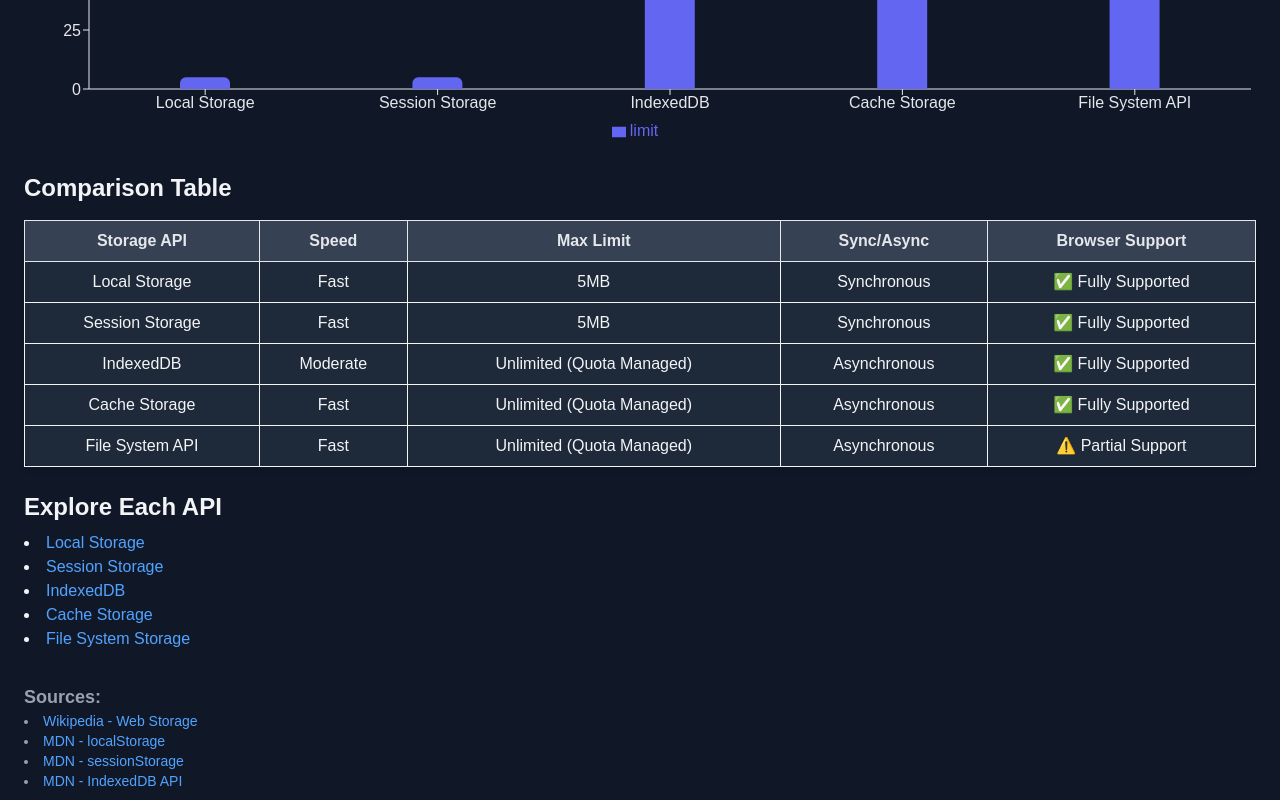
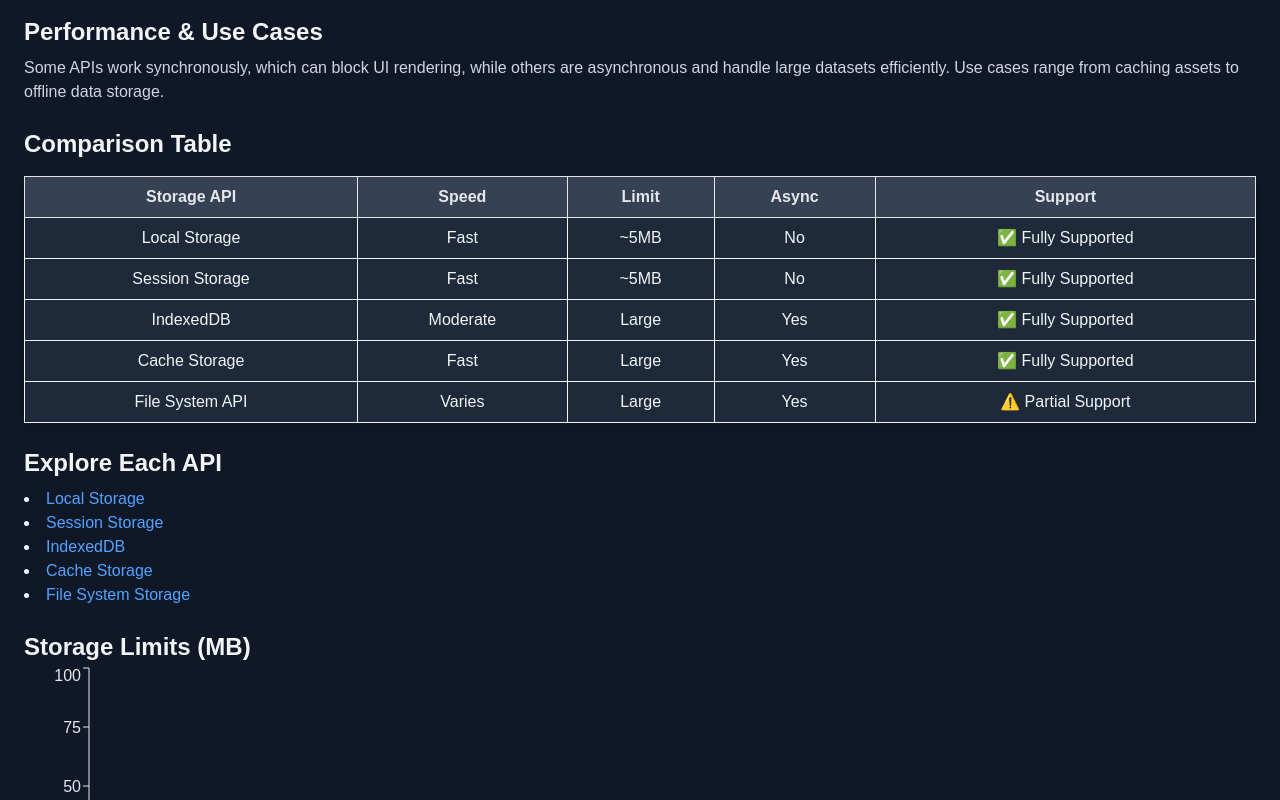
Before and after one commit to hagenbrandt/nextjs-web-storage-demo, a Next.js app: page / in a window 1280 px wide. Shown: the part 300-1100 px from the top of the page. Built offline with nearby package versions, Linux system fonts and the light colour scheme.

Commit message:
feat: make home page dynamic

```diff
--- a/src/app/page.tsx
+++ b/src/app/page.tsx
@@ -1,5 +1,5 @@
 "use client";
-import React, { useEffect, useState } from "react";
+import React, { useState, useEffect } from "react";
 import Link from "next/link";
 import {
   BarChart,
@@ -11,81 +11,35 @@ import {
   Legend,
 } from "recharts";
 
-const storageData = [
-  {
-    name: "Local Storage",
-    speed: "Fast",
-    limit: 5,
-    displayLimit: "5MB",
-    async: "Synchronous",
-    support: "✅ Fully Supported",
-  },
-  {
-    name: "Session Storage",
-    speed: "Fast",
-    limit: 5,
-    displayLimit: "5MB",
-    async: "Synchronous",
-    support: "✅ Fully Supported",
-  },
-  {
-    name: "IndexedDB",
-    speed: "Moderate",
-    limit: 100,
-    displayLimit: "Unlimited (Quota Managed)",
-    async: "Asynchronous",
-    support: "✅ Fully Supported",
-  },
-  {
-    name: "Cache Storage",
-    speed: "Fast",
-    limit: 100,
-    displayLimit: "Unlimited (Quota Managed)",
-    async: "Asynchronous",
-    support: "✅ Fully Supported",
-  },
-  {
-    name: "File System API",
-    speed: "Fast",
-    limit: 100,
-    displayLimit: "Unlimited (Quota Managed)",
-    async: "Asynchronous",
-    support: "⚠️ Partial Support",
-  },
-];
-
 export default function HomePage() {
-  const [mounted, setMounted] = useState(false);
+  const [homeData, setHomeData] = useState<any>(null);
 
   useEffect(() => {
-    setMounted(true);
+    fetch("/api/home")
+      .then((res) => res.json())
+      .then((data) => setHomeData(data))
+      .catch((err) => console.error("Error fetching home page data:", err));
   }, []);
 
-  if (!mounted) return null;
+  if (!homeData) {
+    return (
+      <div className="p-6 text-gray-100 bg-gray-900 min-h-screen">
+        Loading...
+      </div>
+    );
+  }
 
   return (
     <div className="p-6 text-gray-100 bg-gray-900 min-h-screen">
-      <h1 className="text-3xl font-bold">Web Storage API Comparison</h1>
-      <p className="mt-2 text-gray-300">
-        Explore different web storage APIs, their limitations, and browser
-        support.
-      </p>
+      <h1 className="text-3xl font-bold">{homeData.title}</h1>
+      <p className="mt-2 text-gray-300">{homeData.description}</p>
 
-      <div className="mt-6">
-        <h2 className="text-2xl font-semibold">Storage Limits (MB)</h2>
-        <ResponsiveContainer width="100%" height={300}>
-          <BarChart data={storageData} barGap={8} barSize={50}>
-            <XAxis dataKey="name" stroke="#E5E7EB" />
-            <YAxis stroke="#E5E7EB" />
-            <Tooltip
-              contentStyle={{ backgroundColor: "#1F2937", color: "#E5E7EB" }}
-              cursor={{ fill: "transparent" }}
-            />
-            <Legend />
-            <Bar dataKey="limit" fill="#6366F1" radius={[10, 10, 0, 0]} />
-          </BarChart>
-        </ResponsiveContainer>
+      {homeData.sections?.map((section: any, index: number) => (
+        <div key={index} className="mt-6">
+          <h2 className="text-2xl font-semibold">{section.title}</h2>
+          <p className="mt-2 text-gray-300">{section.text}</p>
         </div>
+      ))}
 
       <div className="mt-6">
         <h2 className="text-2xl font-semibold">Comparison Table</h2>
@@ -94,20 +48,17 @@ export default function HomePage() {
             <tr className="bg-gray-700 text-gray-200">
               <th className="border p-2">Storage API</th>
               <th className="border p-2">Speed</th>
-              <th className="border p-2">Max Limit</th>
-              <th className="border p-2">Sync/Async</th>
-              <th className="border p-2">Browser Support</th>
+              <th className="border p-2">Limit</th>
+              <th className="border p-2">Async</th>
+              <th className="border p-2">Support</th>
             </tr>
           </thead>
           <tbody>
-            {storageData.map((storage) => (
-              <tr
-                key={storage.name}
-                className="text-center border-b last:border-none"
-              >
+            {homeData.comparisonTable?.map((storage: any, index: number) => (
+              <tr key={index} className="text-center border-b last:border-none">
                 <td className="border p-2">{storage.name}</td>
                 <td className="border p-2">{storage.speed}</td>
-                <td className="border p-2">{storage.displayLimit}</td>
+                <td className="border p-2">{storage.limit}</td>
                 <td className="border p-2">{storage.async}</td>
                 <td className="border p-2">{storage.support}</td>
               </tr>
@@ -121,7 +72,7 @@ export default function HomePage() {
         <ul className="mt-2 list-disc list-inside">
           <li>
             <Link
-              href="/local-storage"
+              href="/storage/local-storage"
               className="text-blue-400 hover:underline"
             >
               Local Storage
@@ -129,20 +80,23 @@ export default function HomePage() {
           </li>
           <li>
             <Link
-              href="/session-storage"
+              href="/storage/session-storage"
               className="text-blue-400 hover:underline"
             >
               Session Storage
             </Link>
           </li>
           <li>
-            <Link href="/indexeddb" className="text-blue-400 hover:underline">
+            <Link
+              href="/storage/indexeddb"
+              className="text-blue-400 hover:underline"
+            >
               IndexedDB
             </Link>
           </li>
           <li>
             <Link
-              href="/cache-storage"
+              href="/storage/cache-storage"
               className="text-blue-400 hover:underline"
             >
               Cache Storage
@@ -150,7 +104,7 @@ export default function HomePage() {
           </li>
           <li>
             <Link
-              href="/file-system-storage"
+              href="/storage/file-system"
               className="text-blue-400 hover:underline"
             >
               File System Storage
@@ -159,45 +113,40 @@ export default function HomePage() {
         </ul>
       </div>
 
+      <div className="mt-6">
+        <h2 className="text-2xl font-semibold">Storage Limits (MB)</h2>
+        <ResponsiveContainer width="100%" height={300}>
+          <BarChart
+            data={homeData.comparisonTable || []}
+            barGap={8}
+            barSize={50}
+          >
+            <XAxis dataKey="name" stroke="#E5E7EB" />
+            <YAxis stroke="#E5E7EB" domain={[0, 100]} />
+            <Tooltip
+              contentStyle={{ backgroundColor: "#1F2937", color: "#E5E7EB" }}
+              cursor={{ fill: "transparent" }}
+            />
+            <Legend />
+            <Bar dataKey="limit" fill="#6366F1" radius={[10, 10, 0, 0]} />
+          </BarChart>
+        </ResponsiveContainer>
+      </div>
+
       <div className="mt-8 text-sm text-gray-400">
         <h2 className="text-lg font-semibold">Sources:</h2>
         <ul className="list-disc list-inside">
-          <li>
+          {homeData.sources?.map((source: any, index: number) => (
+            <li key={index}>
               <a
-              href="https://en.wikipedia.org/wiki/Web_storage"
+                href={source.url}
                 className="text-blue-400 hover:underline"
                 target="_blank"
               >
-              Wikipedia - Web Storage
+                {source.name}
               </a>
             </li>
-          <li>
-            <a
-              href="https://developer.mozilla.org/en-US/docs/Web/API/Window/localStorage"
-              className="text-blue-400 hover:underline"
-              target="_blank"
-            >
-              MDN - localStorage
-            </a>
-          </li>
-          <li>
-            <a
-              href="https://developer.mozilla.org/en-US/docs/Web/API/Window/sessionStorage"
-              className="text-blue-400 hover:underline"
-              target="_blank"
-            >
-              MDN - sessionStorage
-            </a>
-          </li>
-          <li>
-            <a
-              href="https://developer.mozilla.org/en-US/docs/Web/API/IndexedDB_API"
-              className="text-blue-400 hover:underline"
-              target="_blank"
-            >
-              MDN - IndexedDB API
-            </a>
-          </li>
+          ))}
         </ul>
       </div>
     </div>
```
Lines whose indentation alone changed are shown as unchanged.
